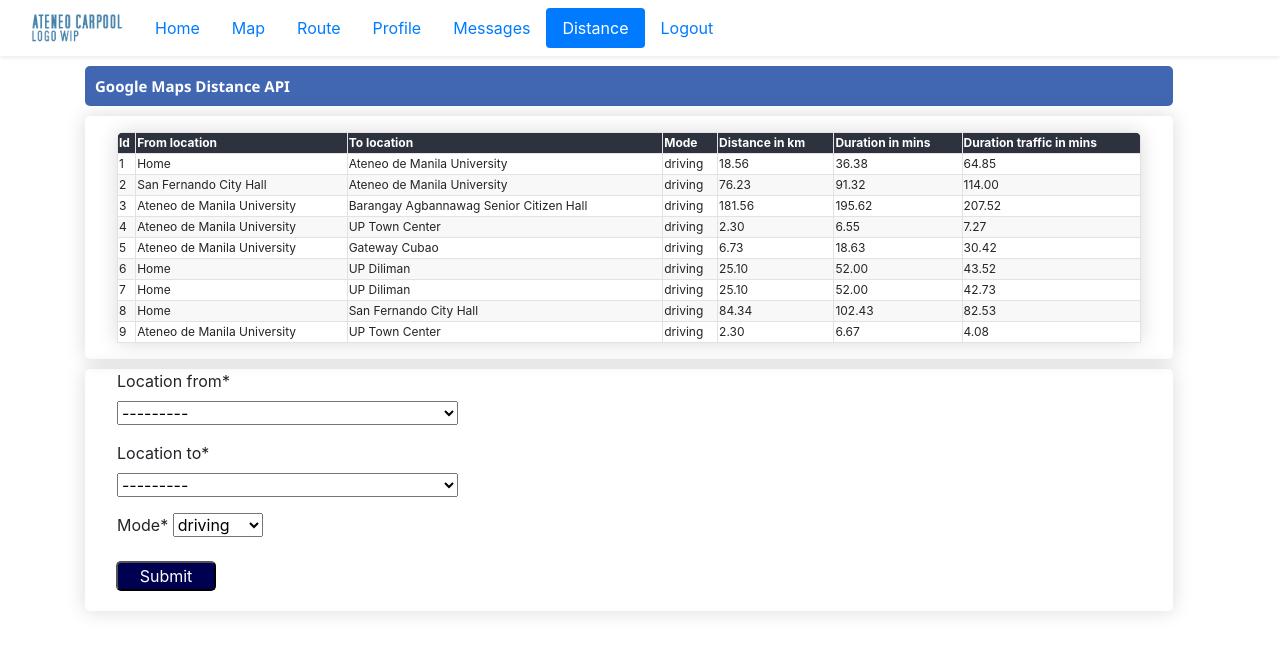
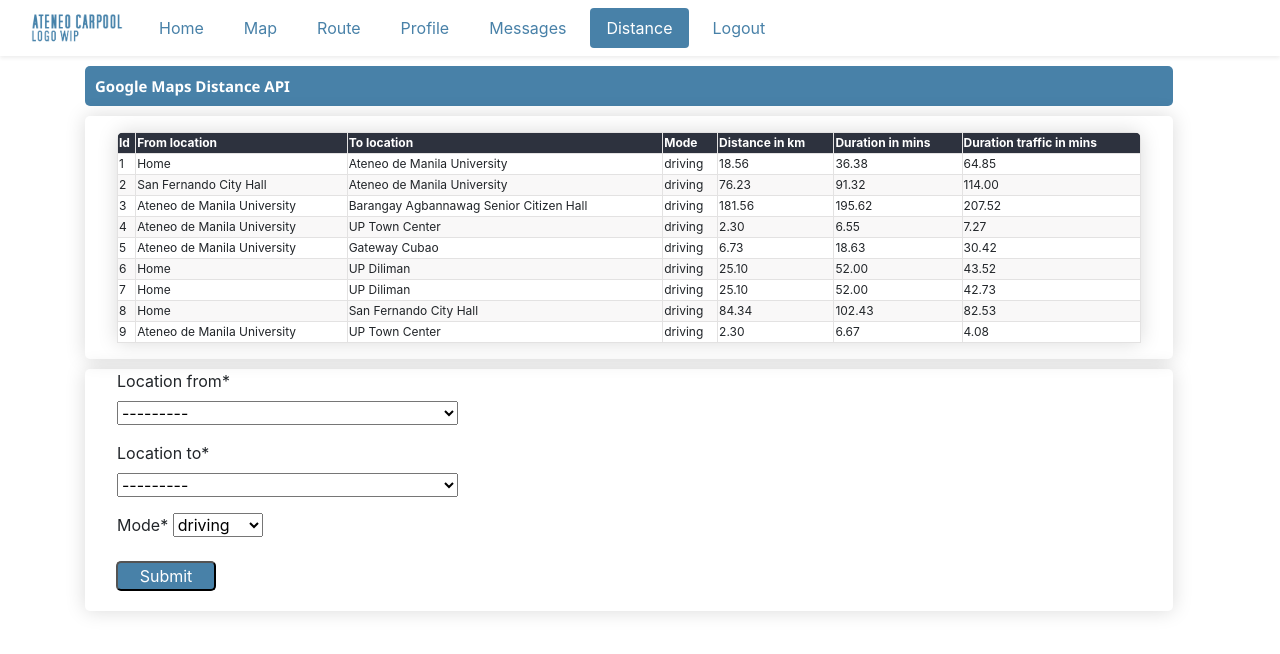
Before and after one commit to alvin-andrada/CSCI-42-Project, a Django app: page /distance in a window 1280 px wide. Shown: the top 654 px of the page. Run offline with Django 5.2, Linux system fonts and the light colour scheme; data comes from the database, SQL or seed files in the repository; some libraries are stand-ins or nearby versions.

Commit message:
Added css variables for more consistent colors
to revert back, ctrl+f for var( and replace the colors with the original ones in comments after :root

```diff
--- a/project_content/static/project_content/main.css
+++ b/project_content/static/project_content/main.css
@@ -1,3 +1,10 @@
+:root {
+    --main-color: #4881a8; /* #008CFF originally */
+    --highlight-color: #004e83;
+    --hover-color: #88888880;
+    --dark-color: #2D323E; /* unchanged */
+}
+
 .mapholder{
     height: 500px;
     width: 100%;
@@ -24,7 +31,7 @@
 }
 
 .myTable th {
-    background-color: #2D323E;
+    background-color: var(--dark-color);
     color: white;
     font-weight: bold;
   }
@@ -96,7 +103,7 @@
 .titleholder{
     display: 'flex';
     justify-content:'space-between';
-    background-color: #4267B2;
+    background-color: var(--main-color);
     align-items: center;
     height: 40px;
 }
@@ -141,3 +148,40 @@
 .navbar-brand{
     height: 2em;
 }
+
+/* TO REVERT BACK TO OLD COLORS REMOVE CSS VARS */
+
+.btn-primary {
+    background-color: var(--main-color) !important;
+    border-color: var(--main-color) !important;
+}
+
+.btn-primary:hover {
+    background-color: var(--highlight-color) !important;
+}
+
+.nav-link {
+    color: var(--main-color);
+    transition: background-color .15s ease-in-out;
+    margin-left: 4px;
+    margin-right: 4px;
+}
+
+.nav-link:hover {
+    background-color: var(--hover-color) !important;
+}
+
+.nav-link.active {
+    background-color: var(--main-color) !important;
+}
+
+/* DELETE BELOW TO REVERT BUTTONS TO OLD STYLE */
+.ourbutton {
+    background-color: var(--main-color);
+    transition: background-color .15s ease-in-out;
+}
+
+.ourbutton:hover {
+    background-color: var(--highlight-color);
+    cursor: pointer;
+}
--- a/project_content/templates/project_content/room.html
+++ b/project_content/templates/project_content/room.html
@@ -69,16 +69,19 @@
 }
 
 button {
-    background-color: #008cff;
+    background-color: var(--main-color); /*#008cff*/
     padding: 10px;
     color: white;
     border: none;
     border-radius: 5px;
     width: 20%;
+    transition: background-color .15s ease-in-out;
 }
 
 button:hover {
     padding: 15px;
+    cursor: pointer;
+    background-color: var(--highlight-color);
     transition: 0.8s;
 }
 </style>
```
Also changed, not shown: project_content/templates/project_content/message.html (+6 -4 lines).
